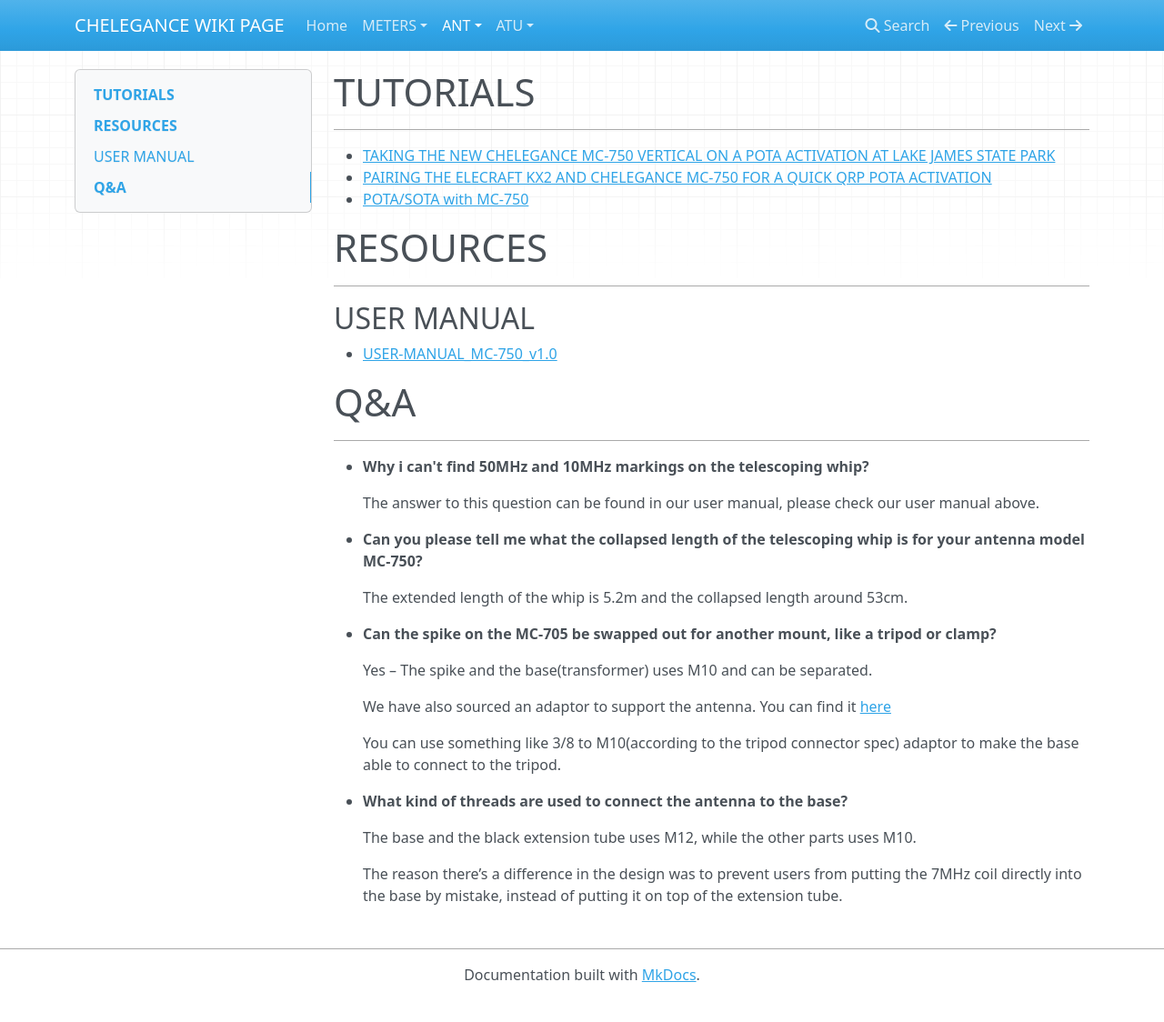
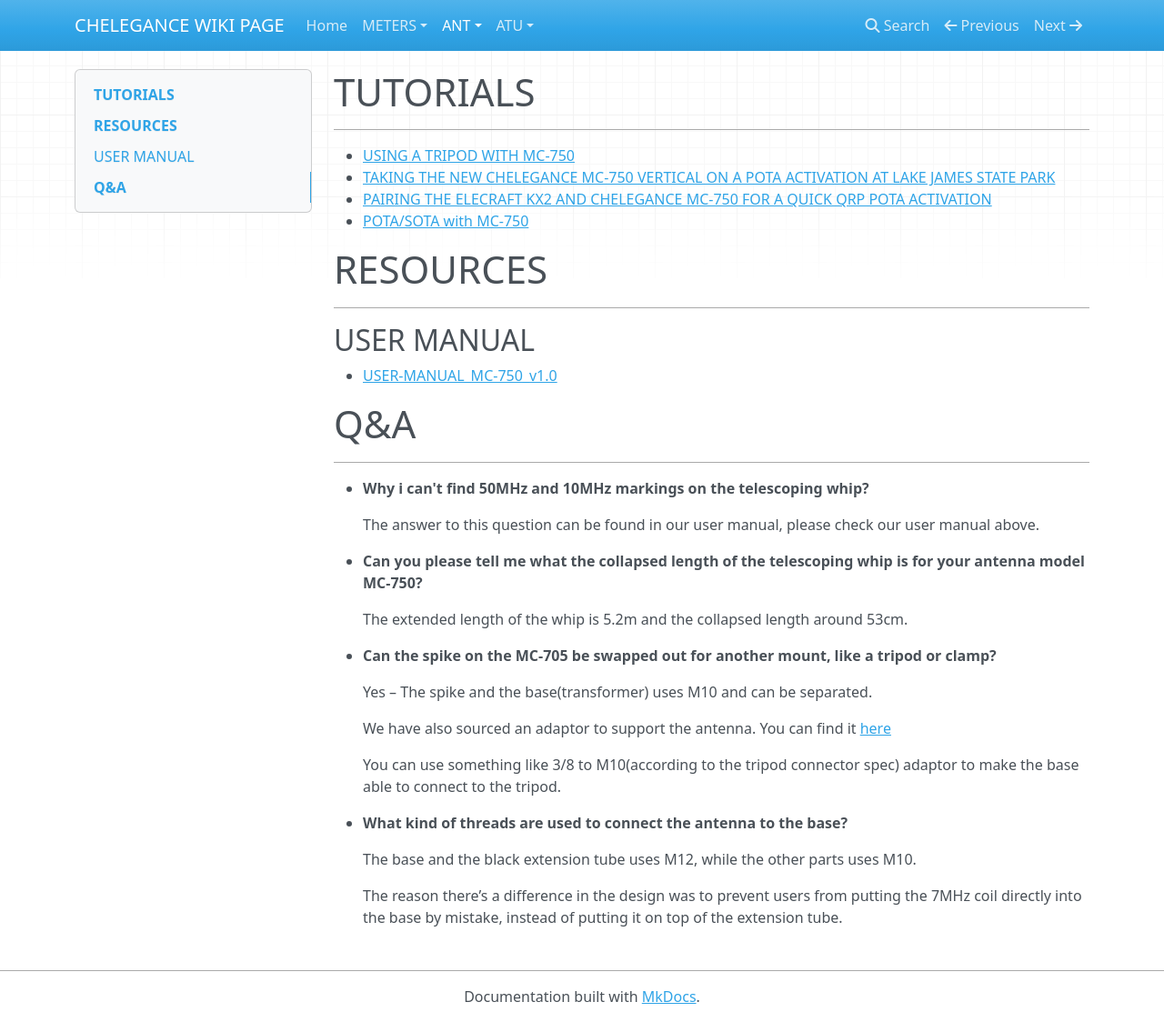
Before and after one commit to CHELEGANCE/WIKI, an MkDocs documentation site: the page built from docs/ANT/MC-750/MC-750.md, in a window 1280 px wide and 1124 px high. Shown: the whole window at 91% size. Built offline with MkDocs 1.6.1, drawn with Linux system fonts in a browser that asks for light colours; nearby versions of some CDN libraries.

Commit message:
TRIPOD VIDEO LINK

```diff
--- a/docs/ANT/MC-750/MC-750.md
+++ b/docs/ANT/MC-750/MC-750.md
@@ -1,6 +1,7 @@
 
 # TUTORIALS
 ---
+* [USING A TRIPOD WITH MC-750](https://www.youtube.com/watch?v=_aIkzSx7-eo)
 * [TAKING THE NEW CHELEGANCE MC-750 VERTICAL ON A POTA ACTIVATION AT LAKE JAMES STATE PARK](https://qrper.com/2022/12/taking-the-new-chelegance-mc-750-vertical-on-a-pota-activation-at-lake-james-state-park/)
 * [PAIRING THE ELECRAFT KX2 AND CHELEGANCE MC-750 FOR A QUICK QRP POTA ACTIVATION](https://qrper.com/2022/12/pairing-the-elecraft-kx2-and-chelegance-mc-750-for-a-quick-qrp-pota-activation/)
 * [POTA/SOTA with MC-750](https://www.youtube.com/watch?v=KcVtL1oiwAM)
```
